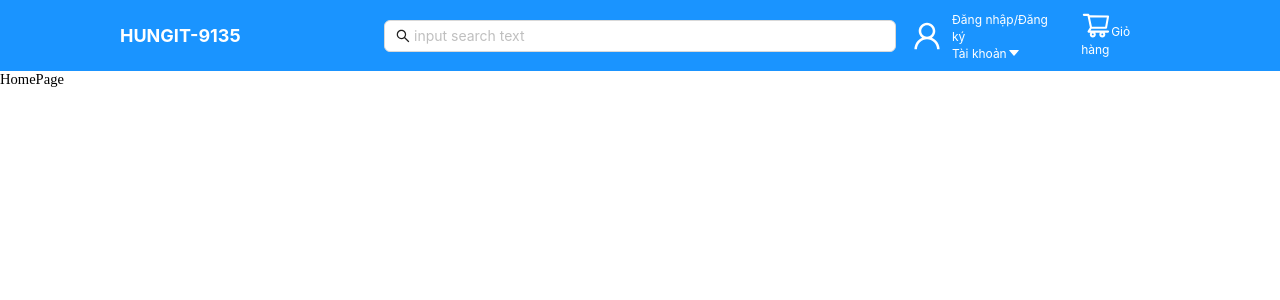
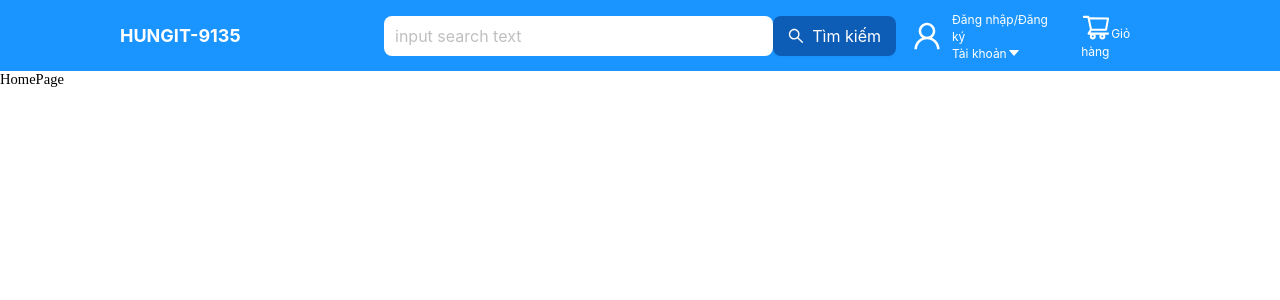
Before and after one commit to TuMinhHung0778/MERN-STACK-ecommerce, a React (Create React App) app: page / in a window 1280 px wide. Shown: the top 300 px of the page. Built offline with nearby package versions, Linux system fonts and the light colour scheme.

Commit message:
#4 Xây dựng UI cho phần Header (phần 2) : --> tạo thêm component components/ButtonInputSearch/ButtonInputSearch.jsx và khai báo các thuộc tính cho size, bordered, textButton, placeholder :

```diff
--- /dev/null
+++ b/src/components/ButtonInputSearch/ButtonInputSearch.jsx
@@ -0,0 +1,37 @@
+import { Button, Input } from "antd";
+import React from "react";
+import { SearchOutlined } from "@ant-design/icons";
+
+const ButtonInputSearch = (props) => {
+  const {
+    size,
+    placeholder,
+    textButton,
+    bordered,
+    backgroundColorInput = "#fff",
+    backgroundColorButton = "rgb(13, 92, 182)",
+    colorButton = "#fff",
+  } = props; // dùng để truyền vào nhiều nơi khác khi cần sử dụng lại
+  return (
+    <div style={{ display: "flex" }}>
+      <Input
+        size={size}
+        placeholder={placeholder}
+        bordered={bordered}
+        style={{ background: backgroundColorInput }}
+      />
+      <Button
+        size={size}
+        bordered={false}
+        style={{
+          background: backgroundColorButton,
+          border: !bordered && "none",
+        }}
+        icon={<SearchOutlined style={{ color: colorButton }} />}
+      >
+        <span style={{ color: colorButton }}>{textButton}</span>
+      </Button>
+    </div>
+  );
+};
+export default ButtonInputSearch;
--- a/src/components/HeaderComponent/HeaderComponent.jsx
+++ b/src/components/HeaderComponent/HeaderComponent.jsx
@@ -6,31 +6,36 @@
   WrapperTextHeader,
   WrapperTextHeaderSmall,
 } from "./style";
-import Search from "antd/es/transfer/search";
 import {
   CaretDownOutlined,
   ShoppingCartOutlined,
   UserOutlined,
 } from "@ant-design/icons";
+import ButtonInputSearch from "../ButtonInputSearch/ButtonInputSearch";
 
 const HeaderComponent = () => {
   return (
     <div>
       <WrapperHeader gutter={16}>
-        {/* tên của web */}
+        {/* title of web */}
         <Col span={6}>
           <WrapperTextHeader>HUNGIT-9135</WrapperTextHeader>
         </Col>
         {/* phần input thanh tìm kiếm */}
         <Col span={12}>
-          <Search
+          <ButtonInputSearch
+            size="large"
+            bordered={false}
+            textButton="Tìm kiếm"
             placeholder="input search text"
-            enterButton
             // onSearch={onSearch}
           />
         </Col>
         {/* phần đăng ký/đăng nhập,tài khoản */}
-        <Col span={6} style={{ display: "flex", gap: "20px" }}>
+        <Col
+          span={6}
+          style={{ display: "flex", gap: "20px", alignItems: "center" }}
+        >
           <WrapperHeaderAccout>
             <UserOutlined style={{ fontSize: "30px" }} />
             <div>
```
